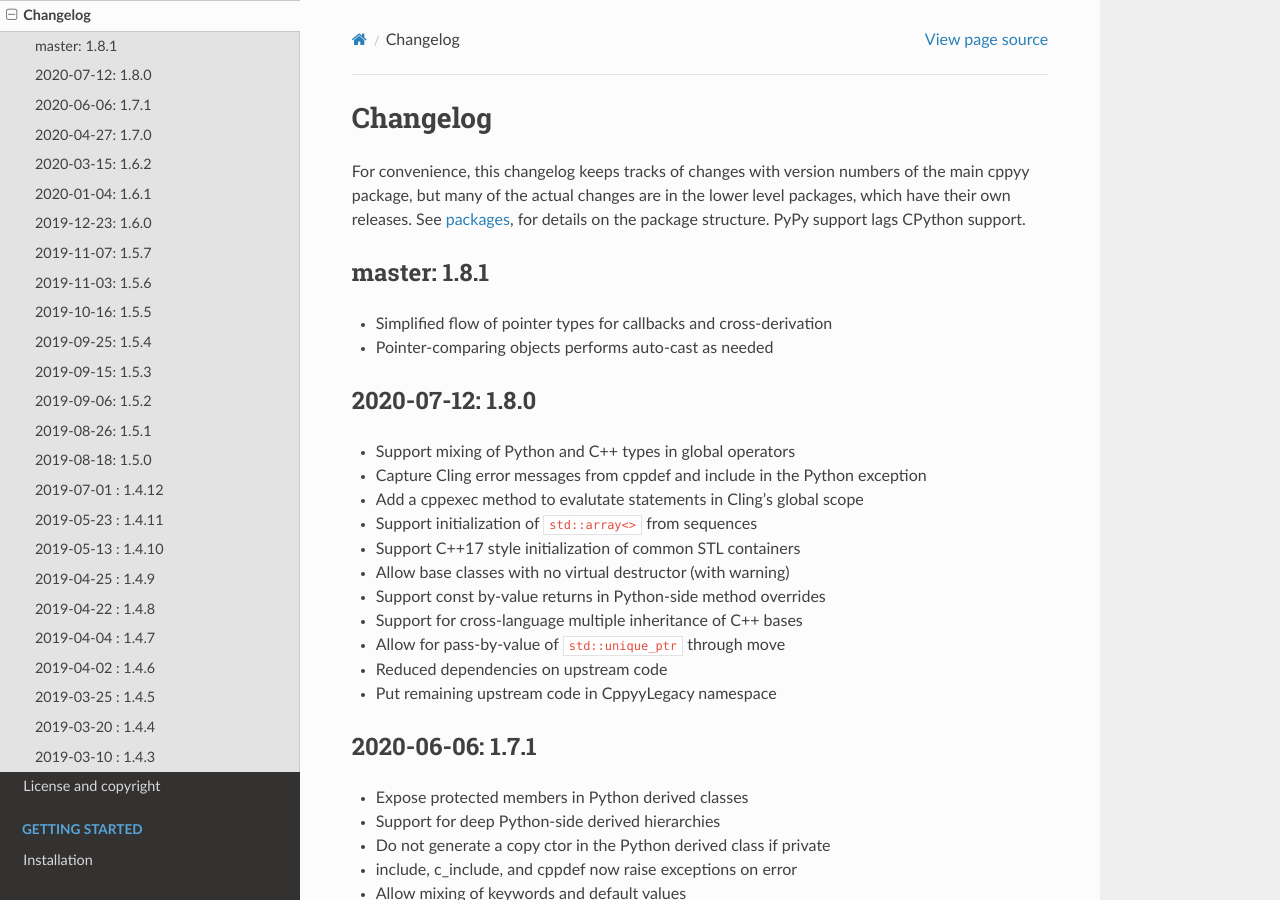
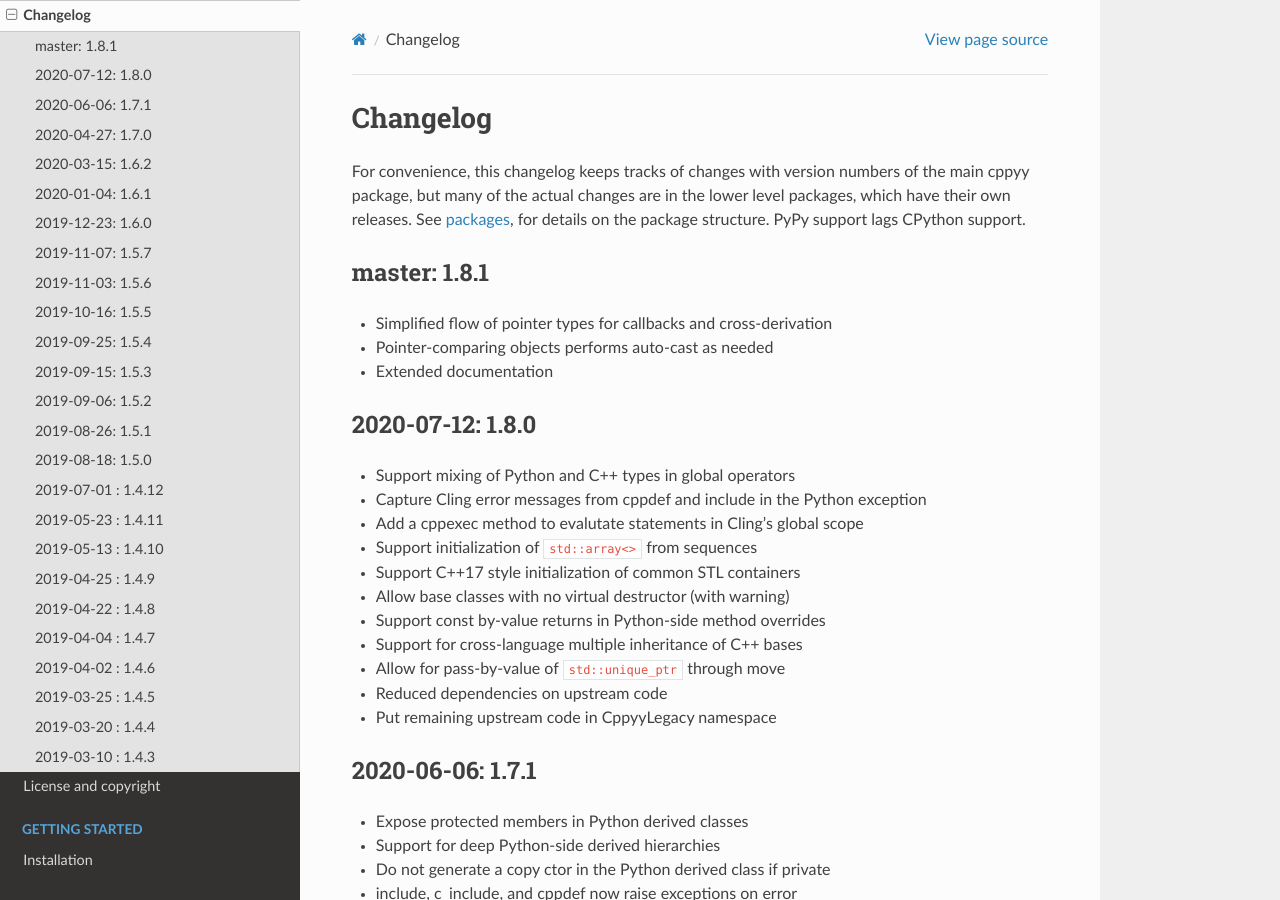
Before and after one commit to wlav/cppyy, a Sphinx documentation site: the page built from doc/source/changelog.rst, in a window 1280 px wide and 900 px high. Built offline with Sphinx 7.4.7 and the Read the Docs theme 2.0.0, drawn with Linux system fonts in a browser that asks for light colours; part of the change alters nothing that is shown.

```diff
--- a/doc/source/changelog.rst
+++ b/doc/source/changelog.rst
@@ -15,6 +15,7 @@ master: 1.8.1
 
 * Simplified flow of pointer types for callbacks and cross-derivation
 * Pointer-comparing objects performs auto-cast as needed
+* Extended documentation
 
 
 2020-07-12: 1.8.0
--- a/doc/source/conf.py
+++ b/doc/source/conf.py
@@ -55,9 +55,9 @@ author = u'Wim Lavrijsen'
 # built documents.
 #
 # The short X.Y version.
-version = '1.7'
+version = '1.8'
 # The full version, including alpha/beta/rc tags.
-release = '1.7.1'
+release = '1.8.0'
 
 # The language for content autogenerated by Sphinx. Refer to documentation
 # for a list of supported languages.
```
